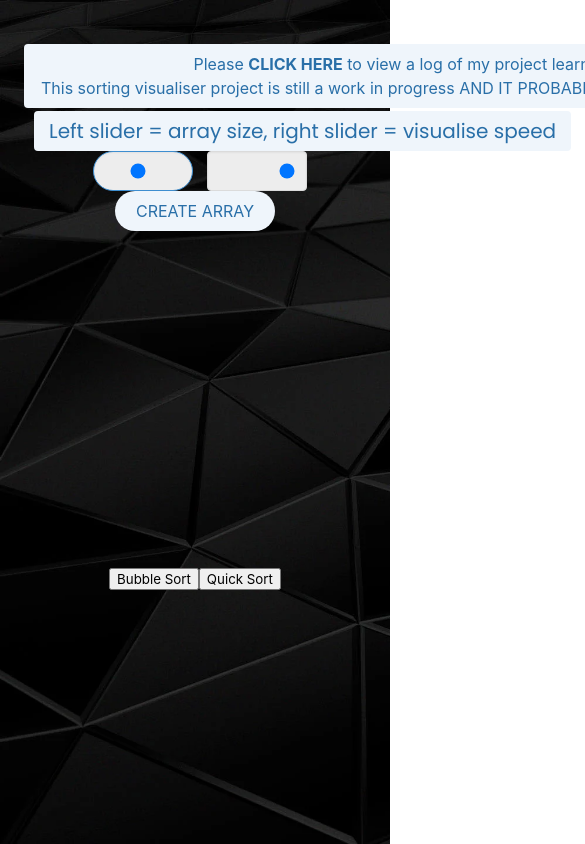
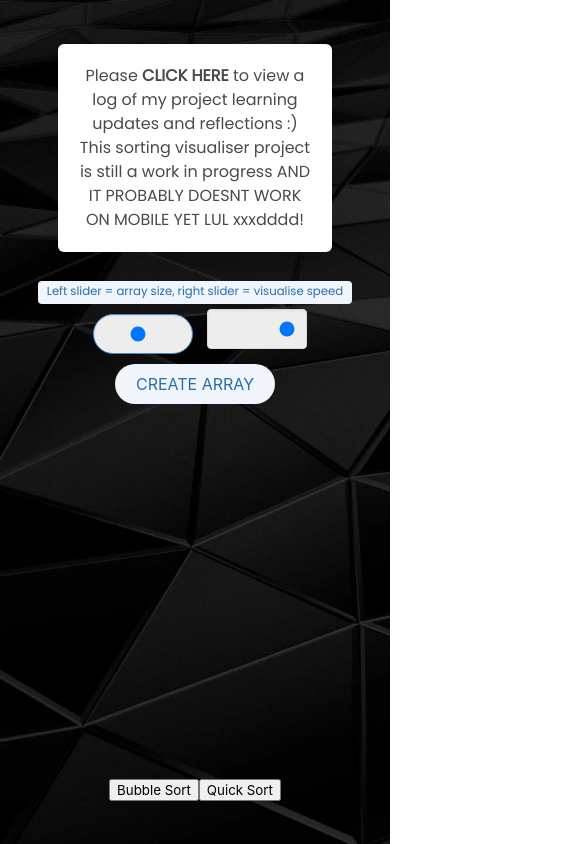
Before and after one commit to doktaa/sort-vis, a React (Create React App) app: page / in a window 390 px wide. Shown: the top 844 px of the page, 585 px wide, since content can reach past the window. Built offline with nearby package versions, Linux system fonts and the light colour scheme.

Commit message:
Mobile-friendly
Trying to make website more mobile-friendly

```diff
--- a/src/App.css
+++ b/src/App.css
@@ -61,9 +61,8 @@ body {
 }
 
 .reflectionsButton {
-  display: block;
   margin: 0 auto 1% auto;
-  height: 4em;
+  width: 80%;
 }
 
 .xbutton {
@@ -82,7 +81,7 @@ body {
 
 .alignBottom {
   position: absolute;
-  bottom: 30%;
+  bottom: 15%;
   left: 0;
   width: 100%;
 }
@@ -95,6 +94,8 @@ body {
 .margin1 {
   margin-left: 10px;
   margin-right: 10px;
+  margin-bottom: 5px;
+  margin-top: 5px
 }
 
 
@@ -107,12 +108,14 @@ body {
   border: 3px solid;
   border-color: #66FCF1;
   border-radius: 15px;
+  height: 50vh;
 }
 
 .graphContainer {
   display: flex;
   /* background-color: rgb(34, 40, 49); */
   padding: 3% 3% 1% 3%;
+  height: 100%;
 }
 
 .barContainer {
@@ -124,3 +127,17 @@ body {
   background-color: white;
   width: 80%;
 }
+
+
+@media only screen and (max-width: 1440px) {
+  .int {
+    font-size: 3vw !important;
+  }
+
+  .alignBottom {
+    position: absolute;
+    bottom: 5%;
+    left: 0;
+    width: 100%;
+  }
+}
--- a/src/App.js
+++ b/src/App.js
@@ -57,7 +57,8 @@ function App() {
       // }
 
       for(let i = 0; i < input; i++) {
-        tempArray.push(Math.floor(Math.random() * window.innerHeight * 0.4))
+        // tempArray.push(Math.floor(Math.random() * window.innerHeight * 0.425))
+        tempArray.push(Math.floor(Math.random() * 100))
       }
 
       console.log('initial array', tempArray);
@@ -274,13 +275,13 @@ function App() {
         <div className="column"></div>
         <div className="column is-four-fifths is-centered has-text-centered mainColumn">
 
-          <button className="button is-info is-light reflectionsButton " onClick={()=>{setReflectionsStyle({visibility: "visible"})}}>
+          <div className="box is-info is-light reflectionsButton " onClick={()=>{setReflectionsStyle({visibility: "visible"})}}>
             Please <b>CLICK HERE</b> to view a log of my project learning updates and reflections :)
             <br/>
             This sorting visualiser project is still a work in progress AND IT PROBABLY DOESNT WORK ON MOBILE YET LUL xxxdddd!
-          </button>
+          </div>
 
-          <span className="tag is-info is-light is-large margin1">Left slider = array size, right slider = visualise speed</span>
+          <span className="tag is-info is-light is-large margin1 int">Left slider = array size, right slider = visualise speed</span>
           <input className="input is-info is-rounded margin1 sliderInput" type="range" min={defaultBarCount.min} max={defaultBarCount.max} defaultValue={defaultBarCount.default} id="barCountInput" onChange={inputChange}/> {/*User defined array size*/}
           <input className="input sliderInput" type="range" min={defaultDelay.min} max={defaultDelay.max} defaultValue={defaultDelay.max} id="delayInput" onChange={inputChange}/> {/*User defined array size*/}
           <button className="margin1 button is-info is-light is-normal is-rounded" onClick={defineArray}>CREATE ARRAY</button>
--- a/src/components/BarContainer.js
+++ b/src/components/BarContainer.js
@@ -6,7 +6,7 @@ const BarContainer = (props) => {
     }
 
     const barStyle = {
-        height: `${props.num}px`,
+        height: `${props.num}%`,
         backgroundColor: props.color
     }
 
```
Also changed, not shown: 2 other files (tests, documents, lock files or other folders).
